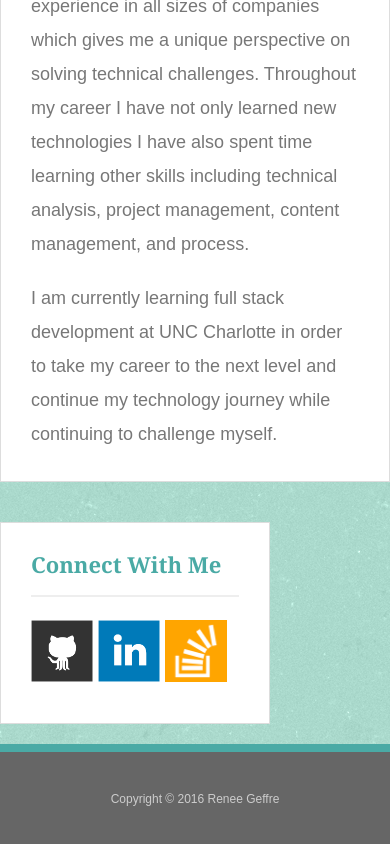
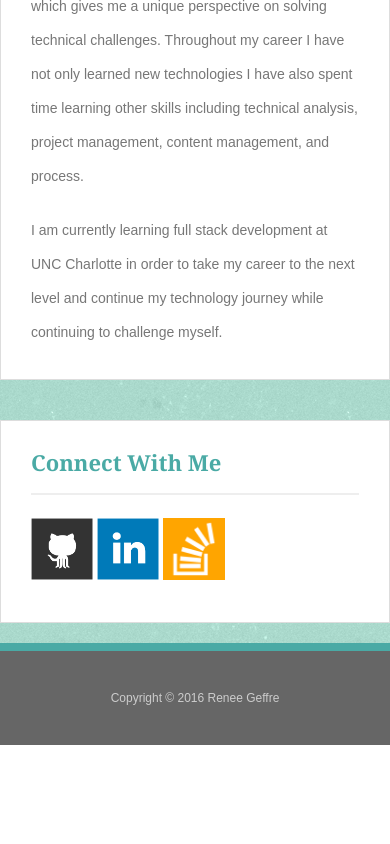
Before and after one commit to rgeffre/Responsive-Portfolio, a plain HTML site: page index.html in a window 390 px wide. Shown: the part 536-1380 px from the top of the page. After the commit the page ends 1281 px from the top, so only its background shows below. Drawn offline with Linux system fonts and the light colour scheme.

Commit message:
homework updates

```diff
--- a/assets/css/style.css
+++ b/assets/css/style.css
@@ -238,32 +238,47 @@ input[type=submit] {
   border: 0 none;
 }
 
-@media screen and (max-width: 980px)
+@media screen and (max-width: 980px) {
 
- */ For tablet displays */
+}
+
+ /* For tablet displays */
+
 @media screen and (max-width: 768px) {
   .main-section,
   .sidebar,
   .work
   .auth-image {
+    display: block;
     width: 100%;
-    height: initial;
-   float: initial;
+    font-size:14px ;
+  }
+  .sidebar {
+    float: left;
+    max-width: 100%;
+  }
+
   }
 
 }
 
 /* For Mobile displays */
 
-@media screen and (max-width: 640px) {
+@media only screen and (max-width: 640px) {
 
   .main-section,
   .sidebar,
   .work
   .auth-image {
+    display: block;
     width: 100%;
-    height: initial;
-   float: initial;
+    font-size: 12px;
+  }
+
+  .sidebar {
+    float: left;
+    max-width: 100%;
+
   }
 
   #masthead {
```
Also changed, not shown: 2 other files.
